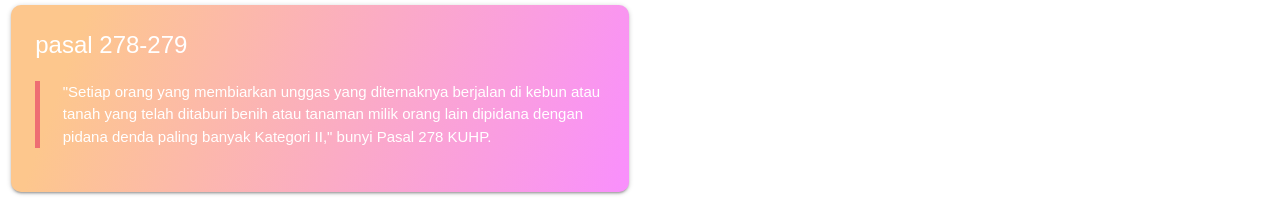
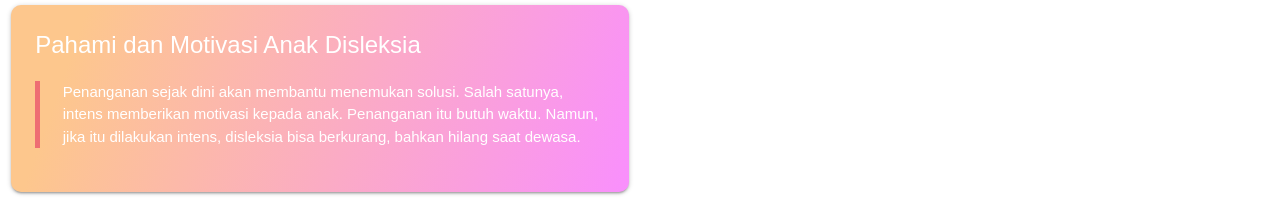
Before and after one commit to fadhfaiz/gemastik-disleksia, a plain HTML site: page dist/profile.html in a window 1280 px wide. Shown: the part 67-274 px from the top of the page. Drawn offline with nearby package versions, Linux system fonts and the light colour scheme.

Commit message:
ubah kutipan

```diff
--- a/dist/profile.html
+++ b/dist/profile.html
@@ -42,10 +42,10 @@
                 <div class="col s12 m6">
                     <div class="card hoverable kartu-radius grad">
                         <div class="card-content white-text">
-                            <span class="card-title">pasal 278-279</span>
+                            <span class="card-title">Pahami dan Motivasi Anak Disleksia</span>
                             <p>
                                 <blockquote>
-                                    "Setiap orang yang membiarkan unggas yang diternaknya berjalan di kebun atau tanah yang telah ditaburi benih atau tanaman milik orang lain dipidana dengan pidana denda paling banyak Kategori II," bunyi Pasal 278 KUHP.
+                                    Penanganan sejak dini akan membantu menemukan solusi. Salah satunya, intens memberikan motivasi kepada anak. Penanganan itu butuh waktu. Namun, jika itu dilakukan intens, disleksia bisa berkurang, bahkan hilang saat dewasa.
                                 </blockquote>
                             </p>
                         </div>
```
